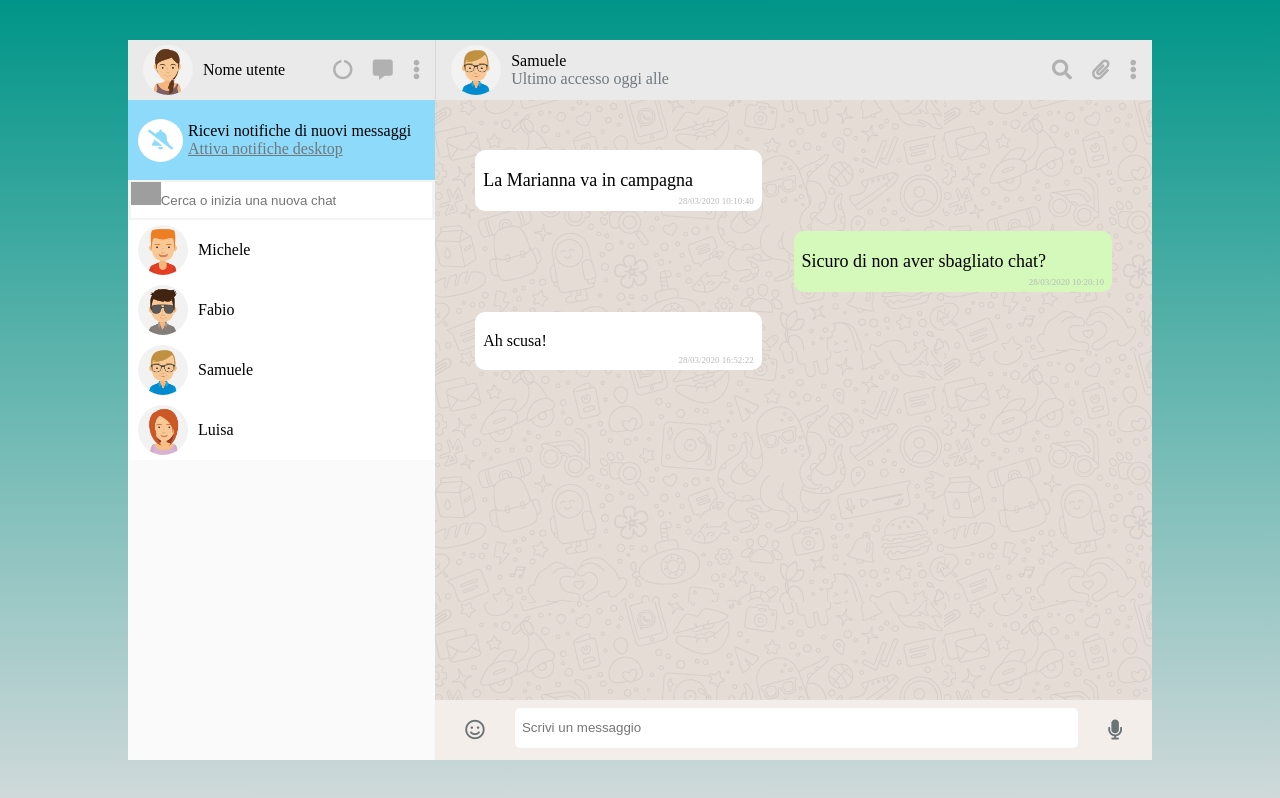
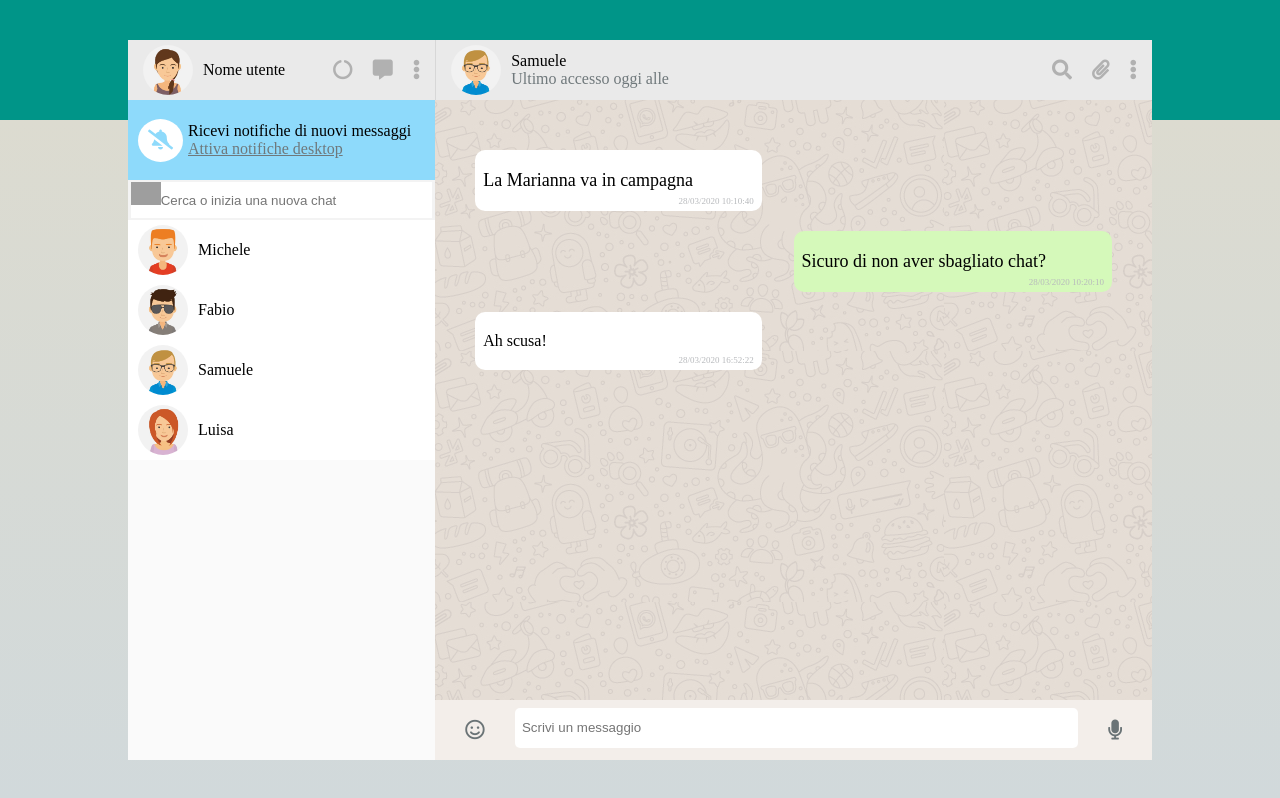
Before and after one commit to seeeeba/vue-boolzapp, a plain HTML site: page milestone-1/index.html in a window 1280 px wide. Drawn offline with nearby package versions, Linux system fonts and the light colour scheme; grey boxes are pictures that could not be loaded.

Commit message:
Gradient fix

```diff
--- a/milestone-1/css/style.css
+++ b/milestone-1/css/style.css
@@ -7,7 +7,7 @@
 main{
     width: 100%;
     height: 100vh;
-    background-image: linear-gradient(#009588, #d0d9da);
+    background-image: linear-gradient(#009588 0%, #009588 15%, #dcdbd0 15%, #d1d9db 100%);
     padding: 40px 0;
 }
 
```
